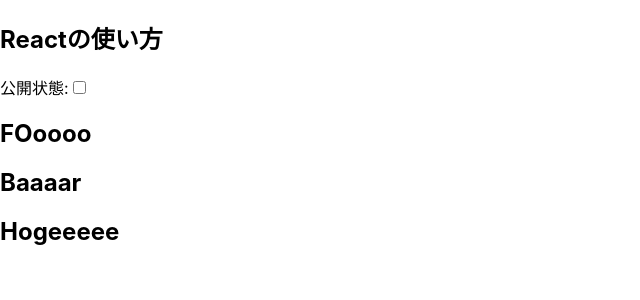
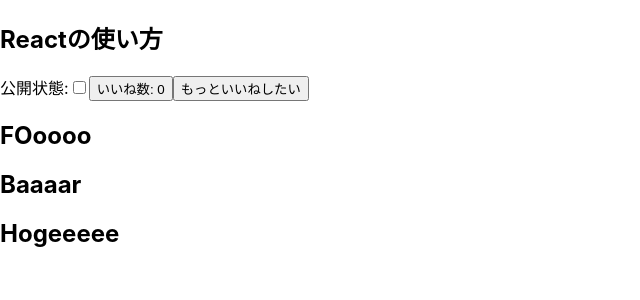
Before and after one commit to tatenodev/react-tutorial-01, a React (Create React App) app: page / in a window 1280 px wide. Shown: the top 300 px of the page, without its empty margins (0-640 px from the left). Built offline with nearby package versions, Linux system fonts and the light colour scheme.

Commit message:
React Hooksでライフサイクルを扱う

```diff
--- a/src/Article02.jsx
+++ b/src/Article02.jsx
@@ -1,5 +1,5 @@
 import React, {useState} from 'react';
-// import LikeButton from './LikeButton';
+import LikeButton from './LikeButton';
 
 const Article02 = (props) => {
   const [isPublished, togglePublished] = useState(false);
@@ -15,7 +15,7 @@
         onClick={() => togglePublished(!isPublished)}
         >
       </input>
-      {/* <LikeButton count={props.count} /> */}
+      <LikeButton />
     </div>
   )
 };
--- a/src/LikeButton.jsx
+++ b/src/LikeButton.jsx
@@ -1,8 +1,30 @@
-import React from 'react'
+import React, { useState,  useEffect } from "react"
 
-const LikeButton = (props) => {
+const LikeButton = () => {
+  const [count, counter] = useState(0);
+  const [limit, release] = useState(true);
+
+  const countUp = () => {
+    counter(count + 1)
+  }
+
+  useEffect(()=> {
+    console.log('render')
+    document.getElementById('counter').addEventListener('click', countUp)
+    if(count >= 10) {
+      counter(0)
+    }
+    return() => {
+      console.log('unMounting')
+      document.getElementById('counter').removeEventListener('click', countUp)
+    }
+  },[limit]);
+
   return (
-  <button id="counter">いいね数: {props.count}</button>
+    <>
+    <button id="counter">いいね数: {count}</button>
+    <button onClick={() => release(!limit)}>もっといいねしたい</button>
+    </>
   )
 }
 
--- a/src/index.js
+++ b/src/index.js
@@ -1,9 +1,9 @@
 import React from 'react';
 import ReactDOM from 'react-dom';
 import './index.css';
-import App from './App';
+// import App from './App';
 import * as serviceWorker from './serviceWorker';
-import Blog from './Blog'
+// import Blog from './Blog'
 import Blog02 from './Blog02'
 
 ReactDOM.render(
```
